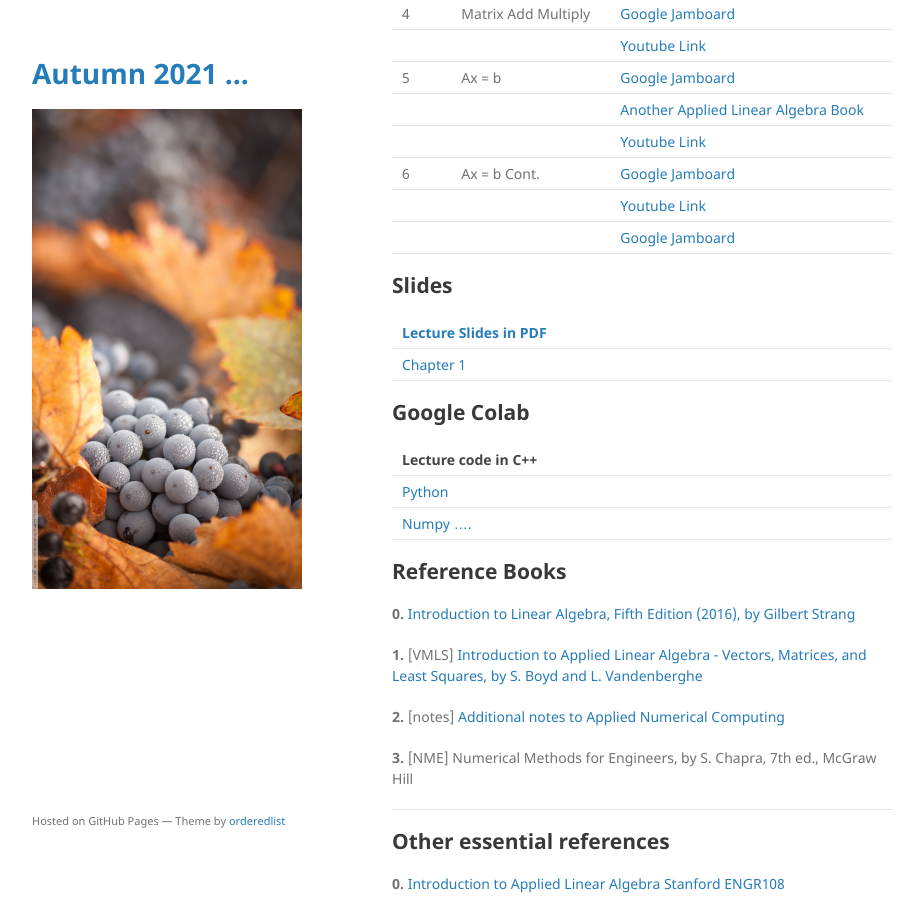
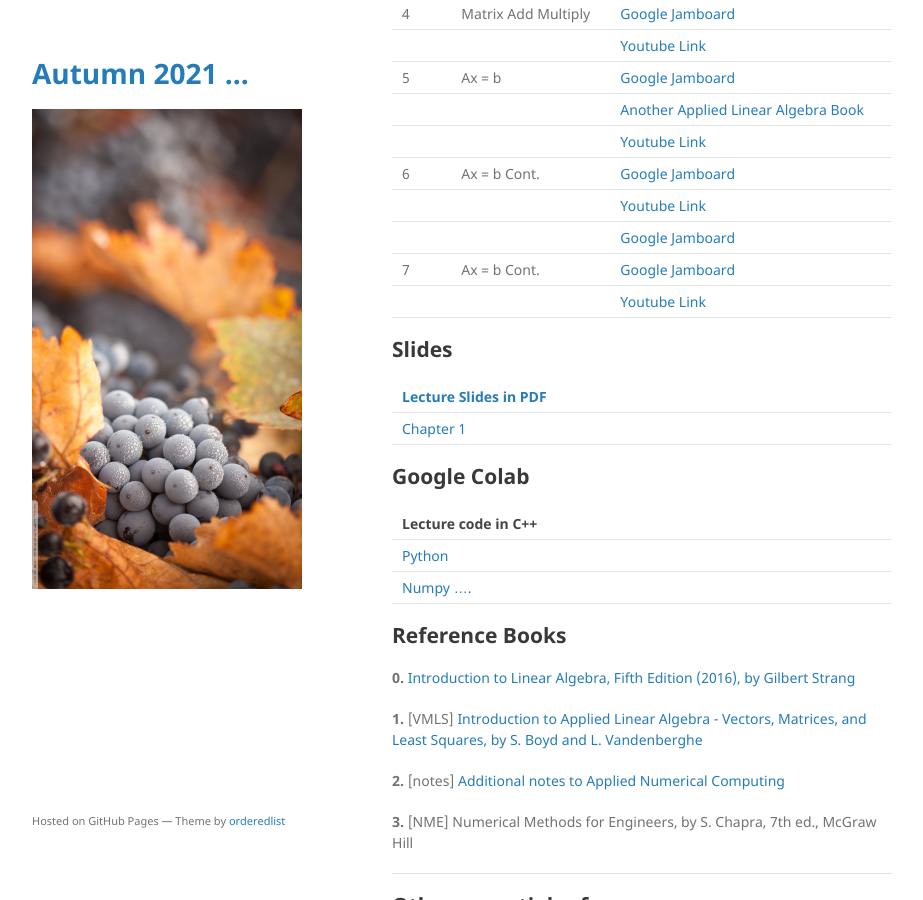
Before and after one commit to mohammadmotiurrahman/mohammadmotiurrahman.github.io, a Jekyll site: the page built from cse317_2/index.md, in a window 1280 px wide and 900 px high, scrolled down 4412 px. Shown: the whole window, without its empty margins (178-1101 px from the left). Built offline with Jekyll 4.4.1, drawn with Linux system fonts in a browser that asks for light colours; our own code applies the rules of GitHub Pages for plain Markdown files.

Commit message:
Update index.md

```diff
--- a/cse317_2/index.md
+++ b/cse317_2/index.md
@@ -119,7 +119,8 @@ The objective of this course is to introduce the student computational methods r
 | 6       | Ax = b Cont. | [Google Jamboard](https://jamboard.google.com/d/1t0rtGV5oL-m8wHdq4agcK6sz9A9xCc3CWs-NbSmvlE4/edit?usp=sharing)  |
 |         |              | [Youtube Link](https://youtu.be/ZS6Bp6EAl8U)                                                                      |
 |         |              | [Google Jamboard](https://jamboard.google.com/d/1KqmfE0mfoz355-2am-xsVBi8fHwFIbaHijmWV5y4PsY/edit?usp=sharing)   |
-
+| 7       | Ax = b Cont. | [Google Jamboard]()  |
+|         |              | [Youtube Link](https://youtu.be/alAe7EEDC9k)                                                                      |
 
 
 ## Slides
```
